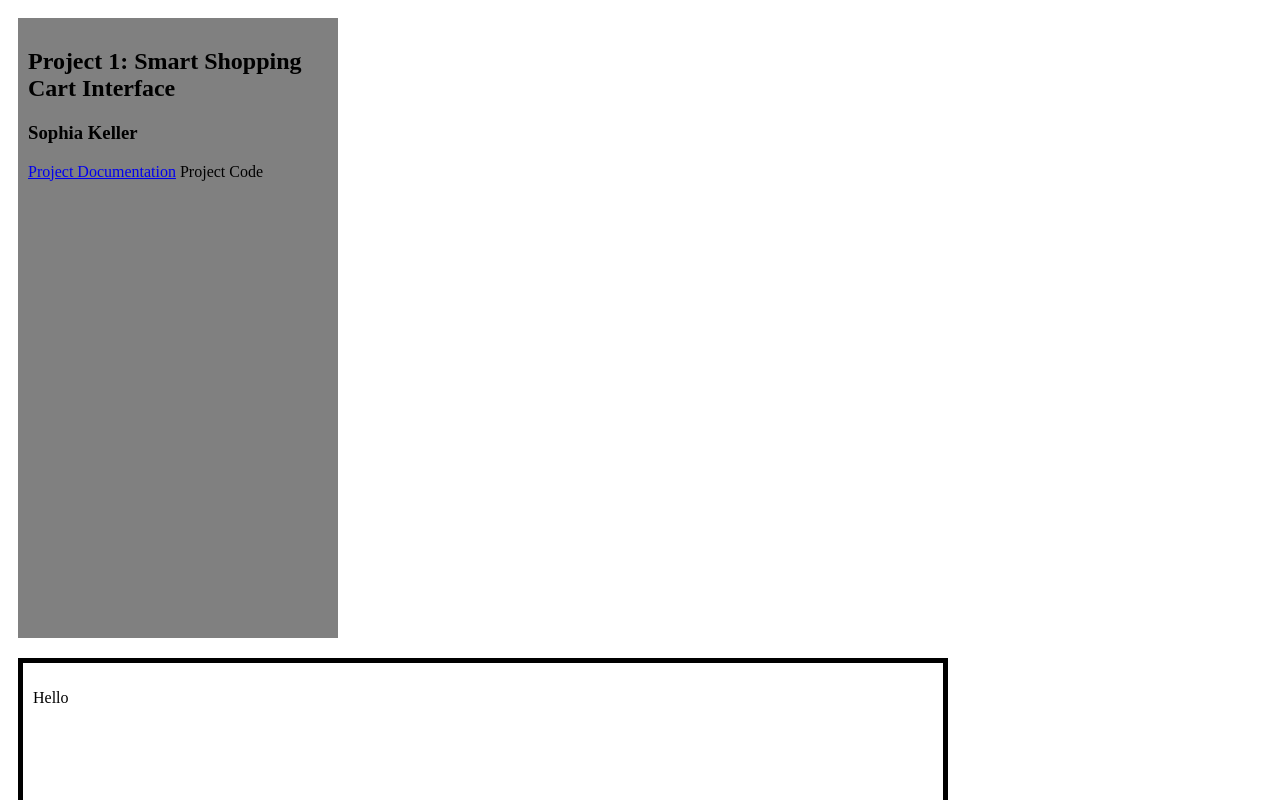
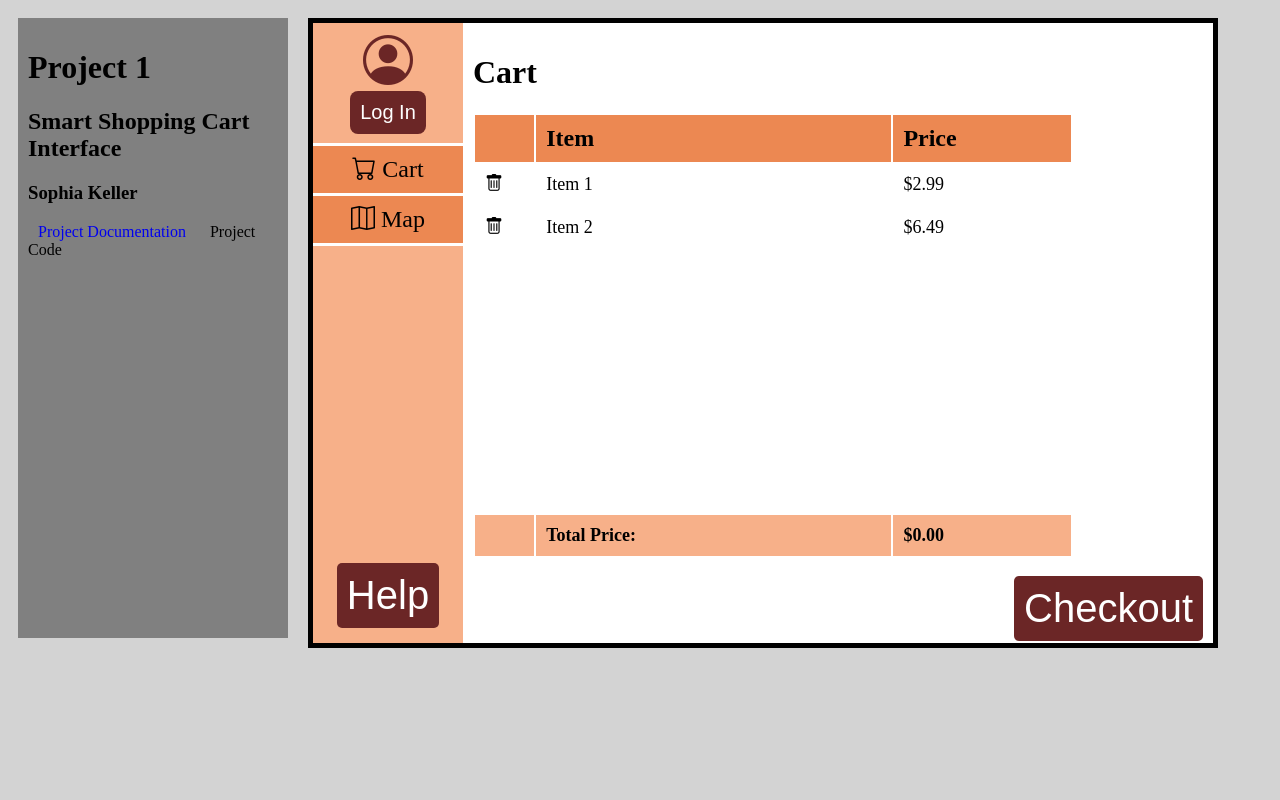
Before and after one commit to SophKeller22/user-interface, a plain HTML site: page project1/html/index.html in a window 1280 px wide. Shown: the top 800 px of the page. Drawn offline with nearby package versions, Linux system fonts and the light colour scheme.

Commit message:
Started c-level coding

```diff
--- a/project1/css/style.css
+++ b/project1/css/style.css
@@ -1,18 +1,179 @@
 /* Style sheet for Project 1: Smart Shopping Cart Interface */
+
+/* Color Palette */
+/* $cedar-chest: rgb(219, 80, 74);
+$bittersweet: rgb(255, 111, 89);
+$old-burgundy: rgb(54, 31, 39);
+$dark-slate-gray: rgb(37, 68, 65);
+$sage: rgb(191, 204, 148); */
+
+/* $flame: rgb(225, 96, 54);
+$tumbleweed: rgb(214, 169, 154);
+$pale-silver: rgb(214, 203, 193);
+$light-gray: rgb(205, 214, 208);
+$rose-ebony: rgb(97, 58, 58); */
+
+/* $independence: rgb(85, 91, 110);
+$morning-blue: rgb(137, 176, 174);
+$powder-blue: rgb(190, 227, 219);
+$cultured: rgb(250, 249, 249);
+$apricot: rgb(255, 214, 186); */
+
+/* $dark-sienna: rgb(45, 6, 5);
+$independence: rgb(85, 91, 110);
+$powder-blue: rgb(190, 227, 219);
+$apricot: rgb(255, 214, 186);
+$melon: rgb(243, 179, 166); */
+
+/* SCSS RGB */
+/* $gunmetal: rgb(34, 56, 67);
+$cultured: rgb(239, 241, 243);
+$light-gray: rgb(219, 211, 216);
+$tumbleweed: rgb(216, 180, 160);
+$terra-cotta: rgb(215, 122, 97); */
+
+/* $light-steel-blue: rgb(174, 197, 235);
+$champagne-pink: rgb(249, 222, 201);
+$melon: rgb(233, 175, 163);
+$independence: rgb(94, 87, 104);
+$independence-2: rgb(58, 68, 93); */
+
+/* $ash-gray: rgb(202, 210, 197);
+$dark-sea-green: rgb(132, 169, 140);
+$hookers-green: rgb(82, 121, 111);
+$dark-slate-gray: rgb(53, 79, 82);
+$charcoal: rgb(47, 62, 70); */
+
+/* $french-bistre: rgb(122, 108, 93);
+$charcoal: rgb(42, 61, 69);
+$almond: rgb(221, 201, 180);
+$khaki-web: rgb(188, 172, 155);
+$old-rose: rgb(193, 124, 116); */
+
+
 .prj_info {
     background-color: gray;
     margin: 10px;
     padding: 10px;
     height: 600px;
-    width: 300px;
+    width: 250px;
     float: left;
 }
+
 .shopping_cart_ui {
     /* background-color: black; */
+    background-color: white;
     border: 5px black solid;
     margin: 10px;
-    padding: 10px;
-    height: 600px;
+    height: 620px;
     width: 900px;
     float: left;
 }
+
+.menu_nav {
+    background-color: rgb(247, 176, 137);
+    height: 600px;
+    width: 150px;
+    padding-bottom: 20px;
+    text-align: center;
+    float: left;
+}
+
+.top_menu {
+    height: 540px;
+}
+
+.menu_item {
+    background-color: rgb(236, 136, 82);
+    color: black;
+    text-decoration: none;
+    border-bottom: 3px white solid;
+    /* border-radius: 5px; */
+    padding: 10px;
+    font-size: 24px;
+    display: block;
+}
+
+.user_account {
+    padding: 10px;
+    height: 100px;
+    border-bottom: 3px white solid;
+}
+
+.user_account button {
+    background-color: rgb(107, 38, 38);
+    color: white;
+    text-decoration: none;
+    font-size: 20px;
+}
+
+.user_account span {
+    font-size: 50px;
+    color: rgb(107, 38, 38);
+}
+
+.big_btn {
+    background-color: rgb(107, 38, 38);
+    color: white;
+    border: none;
+    border-radius: 5px;
+    padding: 10px;
+    font-size: 40px;
+}
+
+.main_content {
+    /* background-color: rgb(82, 105, 112); */
+    width: 730px;
+    height: 600px;
+    float: left;
+    padding: 10px;
+}
+
+.btn {
+    border: none;
+    border-radius: 8px;
+    padding: 10px;
+    text-align: center;
+    text-decoration: none;
+}
+
+.item_info {
+    height: 400px;
+}
+
+.item_table {
+    width: 600px;
+    overflow-y: scroll;
+}
+
+.item_table th {
+    padding: 10px;
+    /* padding-top: 15px;
+    padding-bottom: 15px; */
+    background-color: rgb(236, 136, 82);
+    text-align: left;
+    font-size: 24px;
+}
+
+.item_table td {
+    font-size: 18px;
+    padding: 10px;
+}
+
+.total_info {
+    background-color: rgb(247, 176, 137);
+    font-size: 18px;
+    font-weight: bold;
+}
+
+.table_col_1 {
+    width: 10%;
+}
+
+.table_col_2 {
+    width: 60%;
+}
+
+.table_col_3 {
+    width: 30%;
+}
--- a/project1/html/index.html
+++ b/project1/html/index.html
@@ -2,22 +2,95 @@
 <html lang="en">
 <head>
     <meta charset="UTF-8">
-    <title>My UI</title>
+    <title>Smart Shopping Cart</title>
+
+    <!-- Bootstrap Font Icon CSS -->
+    <link rel="stylesheet" href="https://cdn.jsdelivr.net/npm/bootstrap-icons@1.5.0/font/bootstrap-icons.css">
 
     <!-- The following line references an external css file -->
     <!-- It defines style rules for your page, and elements in your page -->
     <link href="../css/style.css" rel="stylesheet">
 
 </head>
-<body>
+<body style="background-color: lightgray;">
+    <!-- Project Info Side Bar -->
     <div class="prj_info">
-        <h2>Project 1: Smart Shopping Cart Interface</h2>
+        <h1>Project 1</h1>
+        <h2>Smart Shopping Cart Interface</h2>
         <h3>Sophia Keller</h3>
-        <a href="https://sophiakeller-portfolio.weebly.com/project-1.html">Project Documentation</a>
-        <a>Project Code</a>
+        <a class="btn" href="https://sophiakeller-portfolio.weebly.com/project-1.html">Project Documentation</a>
+        <a class="btn">Project Code</a>
     </div>
+
+    <!-- Shopping Cart Interface -->
     <div class="shopping_cart_ui">
-        <p>Hello</p>
+        <!-- Menu Side Bar -->
+        <div class="menu_nav">
+            <div class="top_menu">
+                <!-- Either login or user account profile -->
+                <div class="user_account">
+                    <div><span class="bi-person-circle"></span></div>
+                    <div><button class="btn">Log In</button></div>
+
+                </div>
+
+                <!-- Navigation links -->
+                <a href="#" class="menu_item">
+                    <span class="bi-cart"></span>
+                    <span class="item">Cart</span>
+                </a>
+                <a href="#" class="menu_item">
+                    <span class="bi-map"></span>
+                    <span class="item">Map</span>
+                </a>
+            </div>
+
+            <!-- Help button at bottom of sidebar -->
+            <button class="big_btn">Help</button>
+        </div>
+
+
+        <!-- Cart Contents Display -->
+        <div class="main_content">
+            <h1>Cart</h1>
+
+            <!-- Item info -->
+            <div class="item_info">
+                <table class="item_table">
+                    <tr>
+                        <th class="table_col_1"></th>
+                        <th class="table_col_2">Item</th>
+                        <th class="table_col_3">Price</th>
+                    </tr>
+                    <tr>
+                        <td><span class="bi-trash"></span></td>
+                        <td>Item 1</td>
+                        <td>$2.99</td>
+                    </tr>
+                    <tr>
+                        <td><span class="bi-trash"></span></td>
+                        <td>Item 2</td>
+                        <td>$6.49</td>
+                    </tr>
+                </table>
+            </div>
+
+            <div>
+                <table class="item_table">
+                    <!-- Total price info -->
+                    <tr class="total_info">
+                        <td class="table_col_1"></td>
+                        <td class="table_col_2">Total Price:</td>
+                        <td class="table_col_3">$0.00</td>
+                    </tr>
+                </table>
+
+                <br>
+
+                <!-- Checkout Button (not functional yet) -->
+                <button class="big_btn" style="float:right;">Checkout</button>
+            </div>
+        </div>
     </div>
     <!-- Load external JS files -->
     <!-- This is where you will do most of the 'work' for your applications -->
```
